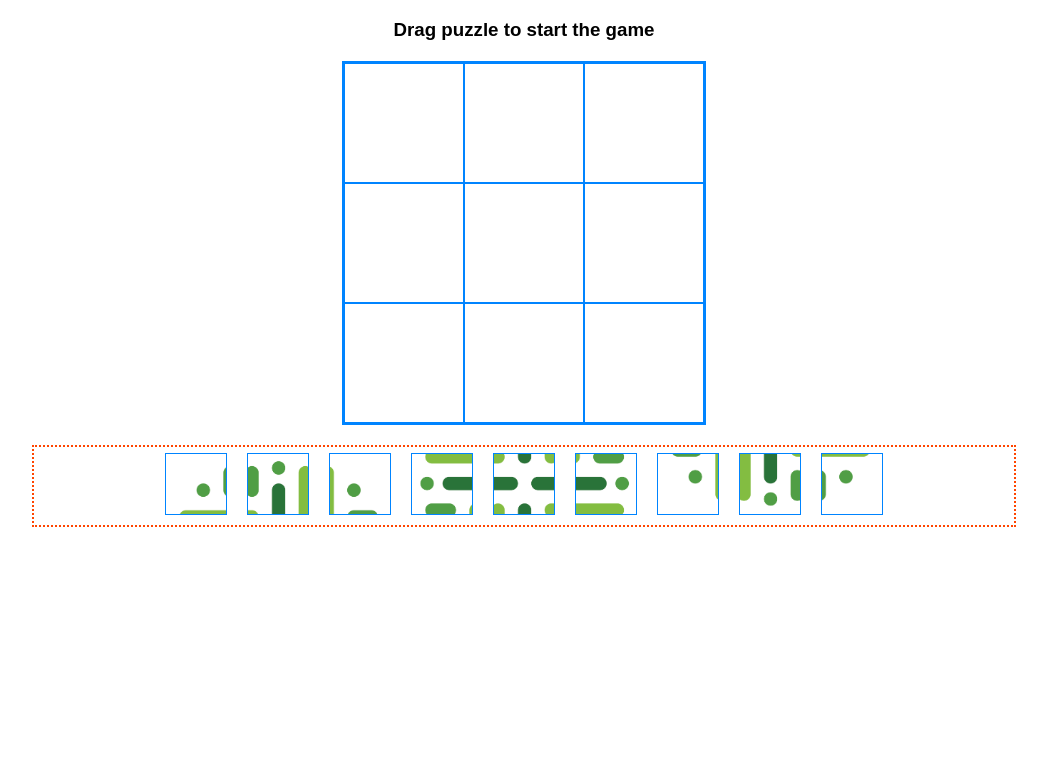
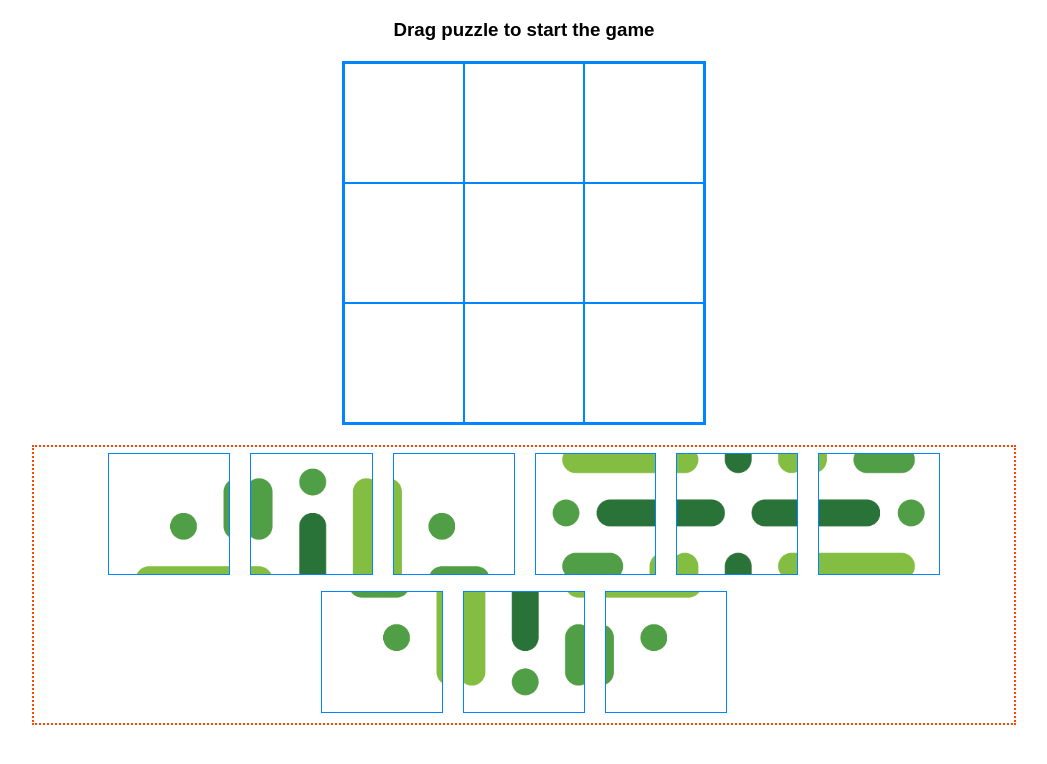
Before and after one commit to k-bialucha/react-puzzle-game, a React (Create React App) app: page / in a window 1280 px wide. Shown: the top 764 px of the page, without its empty margins (116-1163 px from the left). Built offline with nearby package versions, Linux system fonts and the light colour scheme.

Commit message:
PuzzleItem tile size adjusted

```diff
--- a/src/PuzzleItem/PuzzleItem.css
+++ b/src/PuzzleItem/PuzzleItem.css
@@ -1,5 +1,5 @@
 .PuzzleItem {
-    height: 60px;
+    height: 120px;
     margin: 6px 10px;
     border: 1px solid rgb(0, 132, 255);
 }
```
